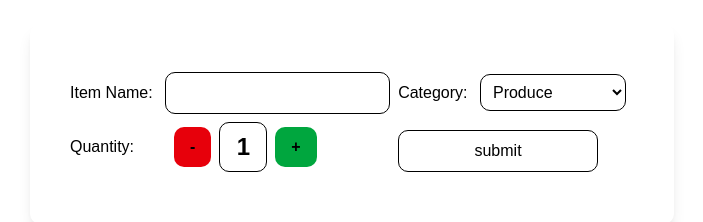
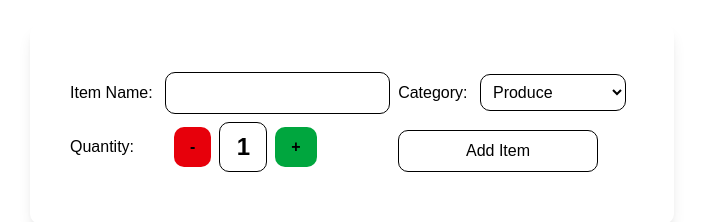
Before and after one commit to Lee-Abraham/cprg306-assignments, a Next.js app: page /week-5 in a window 1280 px wide. Shown: the top 222 px of the page, without its empty margins (288-991 px from the left). Built offline with nearby package versions, Linux system fonts and the light colour scheme.

Commit message:
fixed some issues

```diff
--- a/app/week-5/new-item.js
+++ b/app/week-5/new-item.js
@@ -66,7 +66,7 @@ export default function NewItem() {
             </div>
                 <div className='z-0 absolute ml-80 mb-20'>
                 <button type='submit' className='border m-2 w-50 text-black p-2 rounded-[10px] hover:bg-blue-400'>
-                    submit
+                    Add Item
                 </button>
                 </div>
             </form>
```
